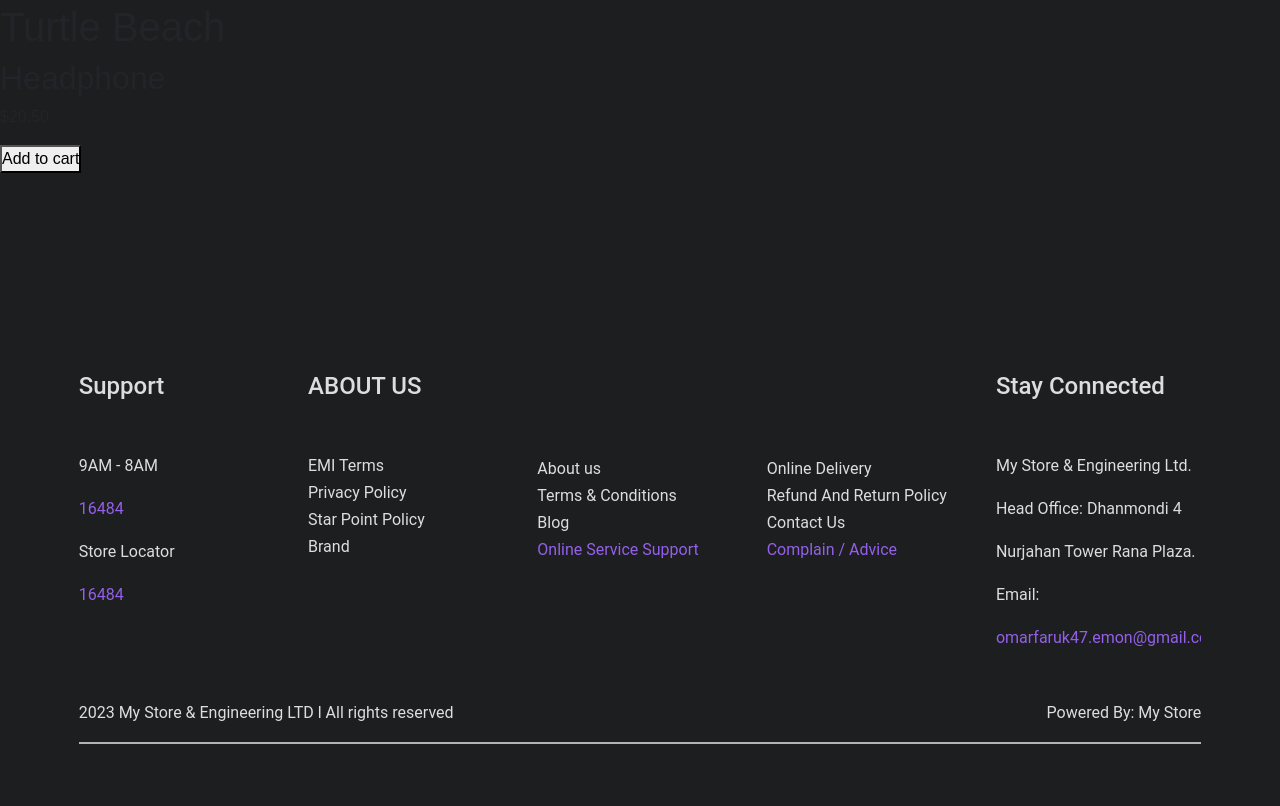
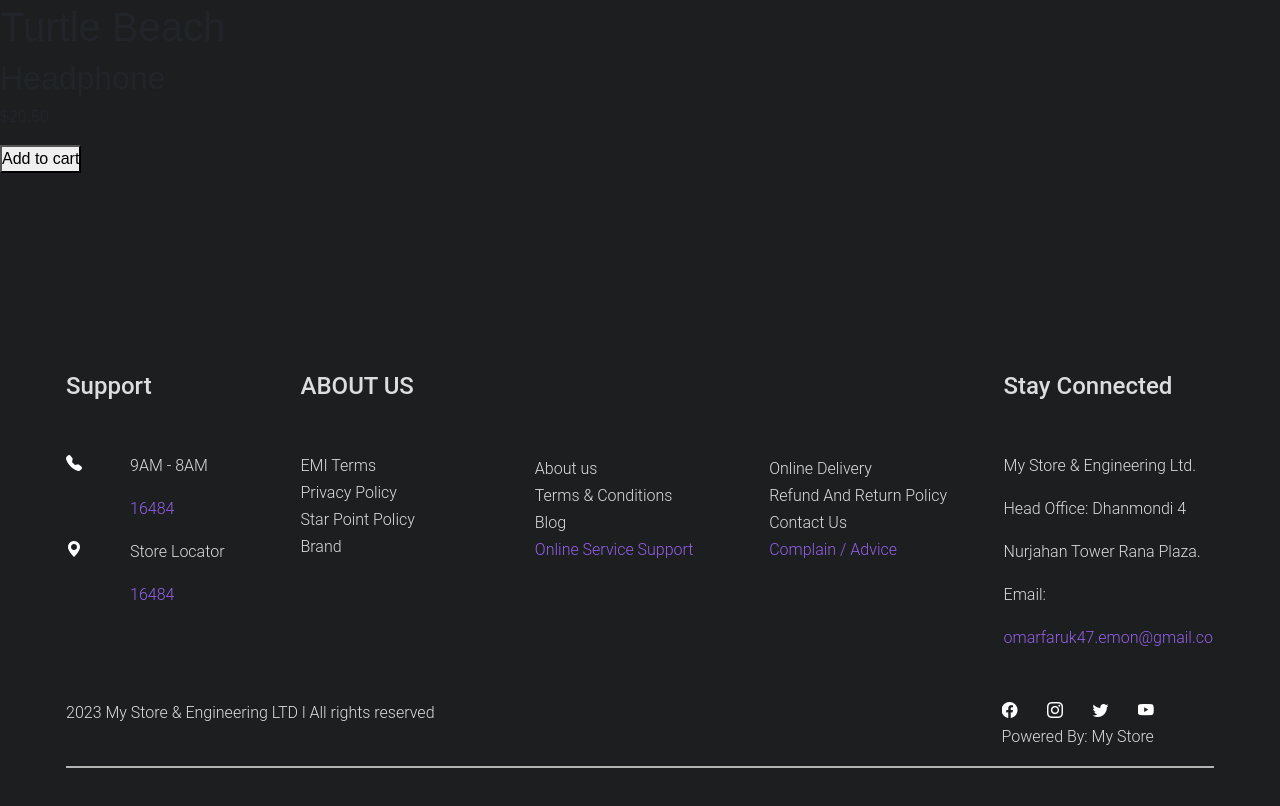
Before and after one commit to sairatabassum/Gadget-Store, a website: page index.html in a window 1280 px wide. Shown: the part 1828-2634 px from the top of the page. Drawn offline with nearby package versions, Linux system fonts and the light colour scheme.

Commit message:
footer section complete

```diff
--- a/css/style.css
+++ b/css/style.css
@@ -22,7 +22,7 @@
   margin-top: 190px;
 }
 .container-fluid {
-  width: 91%;
+  width: 93%;
 }
 .footer-s a {
   text-decoration: none;
@@ -35,7 +35,7 @@
   display: block;
   font-family: "Roboto";
   font-style: normal;
-  font-weight: 400;
+  font-weight: 300;
   font-size: 16px;
   line-height: 27px;
 }
@@ -53,3 +53,9 @@
 .line {
   border: 1px solid #b3b3b3;
 }
+.footer-icons {
+  margin-right: 60px;
+}
+.footer-icon {
+  color: #ffffff;
+}
--- a/index.html
+++ b/index.html
@@ -4,13 +4,17 @@
     <meta charset="UTF-8" />
     <meta http-equiv="X-UA-Compatible" content="IE=edge" />
     <meta name="viewport" content="width=device-width, initial-scale=1.0" />
-
+    <link
+      rel="stylesheet"
+      href="https://cdn.jsdelivr.net/npm/bootstrap-icons@1.10.5/font/bootstrap-icons.css"
+    />
     <link
       href="https://cdn.jsdelivr.net/npm/bootstrap@5.3.0-alpha3/dist/css/bootstrap.min.css"
       rel="stylesheet"
       integrity="sha384-KK94CHFLLe+nY2dmCWGMq91rCGa5gtU4mk92HdvYe+M/SXH301p5ILy+dN9+nJOZ"
       crossorigin="anonymous"
     />
+
     <link rel="stylesheet" href="./css/style.css" />
     <title>Gadget Store</title>
   </head>
@@ -213,17 +217,21 @@
         <div class="row">
           <div class="col footer-s">
             <h3>Support</h3>
-            <div>
-              <i class="bi bi-telephone-fill"></i>
-              <div class="footer-text">
+            <div class="d-flex">
+              <div class="footer-icon">
+                <i class="bi bi-telephone-fill"></i>
+              </div>
+              <div class="footer-text ms-5">
                 <p>9AM - 8AM</p>
                 <p class="footer-p">16484</p>
               </div>
             </div>
 
-            <div>
-              <i></i>
-              <div class="footer-text">
+            <div class="d-flex">
+              <div class="footer-icon">
+                <i class="bi bi-geo-alt-fill"></i>
+              </div>
+              <div class="footer-text ms-5">
                 <p>Store Locator</p>
                 <p class="footer-p">16484</p>
               </div>
@@ -232,24 +240,24 @@
 
           <div class="col footer-s">
             <h3>ABOUT US</h3>
-            <a href="">EMI Terms</a>
-            <a href="">Privacy Policy</a>
-            <a href="">Star Point Policy</a>
-            <a href="">Brand</a>
+            <a href="#">EMI Terms</a>
+            <a href="#">Privacy Policy</a>
+            <a href="#">Star Point Policy</a>
+            <a href="#">Brand</a>
           </div>
 
           <div class="col footer-s diff">
-            <a href="">About us</a>
-            <a href="">Terms & Conditions</a>
-            <a href="">Blog</a>
-            <a href="" class="footer-p">Online Service Support</a>
+            <a href="#">About us</a>
+            <a href="#">Terms & Conditions</a>
+            <a href="#">Blog</a>
+            <a href="#" class="footer-p">Online Service Support</a>
           </div>
 
           <div class="col footer-s diff">
-            <a href="">Online Delivery</a>
-            <a href="">Refund And Return Policy</a>
-            <a href="">Contact Us</a>
-            <a href="" class="footer-p">Complain / Advice</a>
+            <a href="#">Online Delivery</a>
+            <a href="#">Refund And Return Policy</a>
+            <a href="#">Contact Us</a>
+            <a href="#" class="footer-p">Complain / Advice</a>
           </div>
 
           <div class="col footer-s">
@@ -258,22 +266,22 @@
             <p>Head Office: Dhanmondi 4</p>
             <p>Nurjahan Tower Rana Plaza.</p>
             <p>Email:</p>
-            <a href="" class="footer-p">omarfaruk47.emon@gmail.com</a>
+            <a href="#" class="footer-p">omarfaruk47.emon@gmail.com</a>
           </div>
         </div>
 
         <div class="footer-s">
           <div class="footer-end d-flex justify-content-between mt-5">
-            <div class="">
+            <div>
               <p>2023 My Store & Engineering LTD l All rights reserved</p>
             </div>
 
-            <div class="">
-              <div>
-                <i></i>
-                <i></i>
-                <i></i>
-                <i></i>
+            <div class="footer-icons">
+              <div class="d-flex justify-content-between">
+                <i class="bi bi-facebook footer-icon"></i>
+                <i class="bi bi-instagram footer-icon"></i>
+                <i class="bi bi-twitter footer-icon"></i>
+                <i class="bi bi-youtube footer-icon"></i>
               </div>
               <p>Powered By: My Store</p>
             </div>
```
